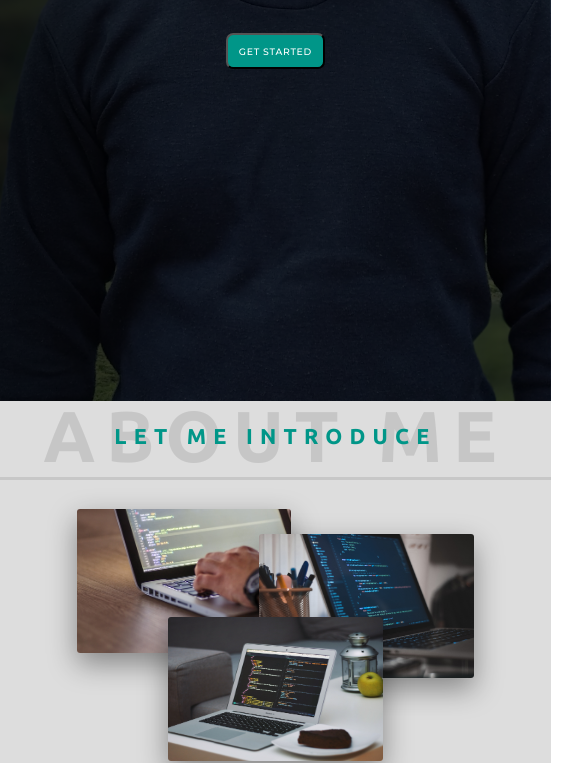
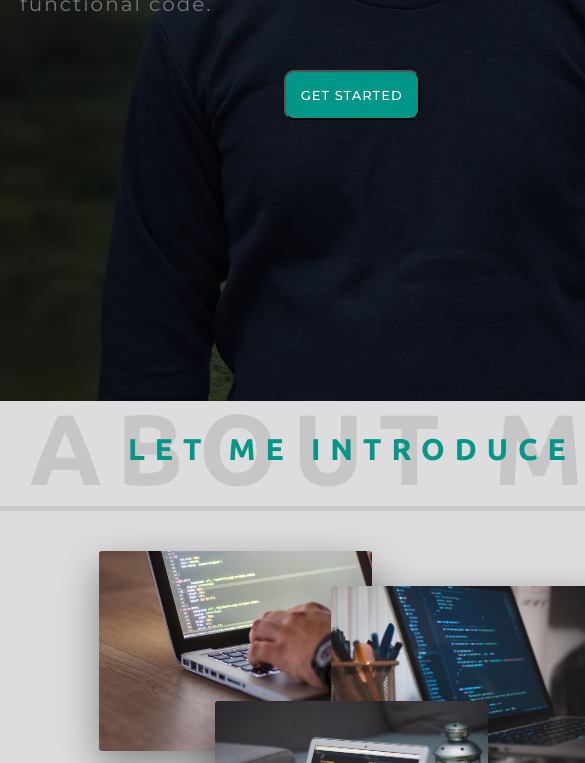
Before and after one commit to aniketDev/my-portfolio, a website: page index.html in a window 390 px wide. Shown: the part 443-1206 px from the top of the page, 585 px wide, since content can reach past the window. Drawn offline with Linux system fonts and the light colour scheme.

Commit message:
responsive lg

```diff
--- a/assets/sass/base/_base.scss
+++ b/assets/sass/base/_base.scss
@@ -10,14 +10,6 @@ html {
     font-size: 62.5%; // 1rem = 10px, 10px/16px = 62.5
     box-sizing: border-box;
     scroll-behavior: smooth;
-
-    @include respond-below(lg) {
-        font-size: 53%;
-    }
-
-    @include respond-below(sm) {
-        font-size: 45%;
-    }
 }
 
 body {
--- a/assets/sass/components/_about.scss
+++ b/assets/sass/components/_about.scss
@@ -2,7 +2,7 @@
     height: calc(100vh - #{$nav-height});
     background-color: #ddd;
 
-    @include respond-below(sm) {
+    @include respond-below(lg) {
         height: auto;
     }
 
@@ -31,8 +31,7 @@
     &__info {
         padding: 0 4rem 0 0;
 
-        @include respond-below(sm) {
-            height: 50rem;
+        @include respond-below(lg) {
             padding: 4rem;
         }
     }
--- a/assets/sass/components/_contact.scss
+++ b/assets/sass/components/_contact.scss
@@ -15,6 +15,10 @@
             position: relative;
             text-transform: uppercase;
             color: rgba(255, 255, 255, 0.2);
+
+            @include respond-below(md) {
+                font-size: 12rem
+            }
 
             span {
                 font-size: 4rem;
--- a/assets/sass/components/_header.scss
+++ b/assets/sass/components/_header.scss
@@ -26,8 +26,7 @@
         .header-text-container {
             margin-left: 2rem;
 
-            @include respond-below(sm) {
-                //margin-left: 0;
+            @include respond-below(lg) {
                 margin: 2rem;
             }
 
--- a/assets/sass/components/_navmenu.scss
+++ b/assets/sass/components/_navmenu.scss
@@ -13,6 +13,10 @@
         color: #fff;
         font-size: 1.6rem;
 
+        @include respond-below(md) {
+            font-size: 1.5rem;
+        }
+
         @include respond-below(sm) {
             visibility: hidden;
         }
@@ -21,6 +25,10 @@
             display: inline-block;
             margin: 0 1rem;
             text-align: center;
+
+            @include respond-below(md) {
+                margin: 0;
+            }
 
             a {
                 position: relative;
--- a/assets/sass/components/_services.scss
+++ b/assets/sass/components/_services.scss
@@ -26,9 +26,17 @@
                 font-size: 13rem;
                 color: rgba(color(yellow), 0.2);
 
+                @include respond-below(md) {
+                    font-size: 9rem
+                }
+
                 span {
                     font-size: 3rem;
                     color: color(amber);
+
+                    @include respond-below(md) {
+                        font-size: 2.5rem
+                    }
                 }
             }
         }
@@ -118,6 +126,7 @@
 
                 @include respond-below(md) {
                     top: 20%;
+                    font-size: 1.6rem;
                 }
 
                 &--1,
@@ -134,6 +143,10 @@
                 font-size: 1.4rem;
                 text-align: justify;
 
+                @include respond-below(lg) {
+                    padding: 1rem;
+                }
+
                 @include respond-below(md) {
                     font-size: 1.3rem;
                     padding: 1rem;
--- a/assets/sass/components/_skills.scss
+++ b/assets/sass/components/_skills.scss
@@ -8,7 +8,7 @@
         padding: 4rem;
 
         @include respond-below(md) {
-            height: calc(100vh - 25rem);
+            height: auto;
             padding: 2rem;
         }
 
@@ -20,6 +20,11 @@
             transition: 0.3s;
             position: relative;
             overflow: hidden;
+
+            @include respond-below(md) {
+                width: 100%;
+                height: 16rem;
+            }
 
             &::before {
                 content: '';
--- a/assets/sass/layout/_grid.scss
+++ b/assets/sass/layout/_grid.scss
@@ -2,8 +2,8 @@
     display: grid;
     justify-content: end;
 
-    @include respond-below(md) {
-        justify-content: center;
+    @include respond-below(lg) {
+        justify-content: space-evenly;
     }
 
     ul {
@@ -23,7 +23,7 @@
         align-content: center;
         justify-content: start;
 
-        @include respond-below(sm) {
+        @include respond-below(lg) {
             justify-content: center;
         }
 
@@ -83,8 +83,12 @@
     grid-row-gap: 3rem;
     grid-column-gap: 4rem;
 
+    @include respond-below(lg) {
+        grid-gap: 2rem;
+    }
+
     @include respond-below(md) {
-        grid-gap: 2rem;
+        grid-gap: 1.5rem;
     }
 
     .skill-box {
@@ -125,7 +129,7 @@
         grid-template-columns: 1fr 1.5fr 0.5fr 3fr 1fr;
         align-items: baseline;
 
-        @include respond-below(md) {
+        @include respond-below(lg) {
             grid-template-columns: 0.3fr 2fr 1fr 3fr 0.3fr;
         }
 
@@ -220,16 +224,22 @@
 
 .contact {
     display: grid;
-    grid-template-rows: auto auto 1fr 0.7fr;
+    grid-template-rows: auto 1fr 0.7fr;
     grid-template-columns: 0.5fr repeat(3, 1fr) 0.5fr;
     grid-column-gap: 4rem;
     align-items: center;
     justify-items: center;
     align-content: center;
 
-    @include respond-below(md) {
+    @include respond-below(lg) {
         grid-template-columns: auto repeat(3, 1fr) auto;
         grid-column-gap: 3rem;
+    }
+
+    @include respond-below(md) {
+        grid-template-rows: auto 1fr 0.7fr;
+        grid-template-columns: 0.5fr repeat(3, 1fr) 0.5fr;
+        grid-column-gap: 4rem;
     }
 
     &__heading {
@@ -239,26 +249,25 @@
 
     &__box {
         display: grid;
-        //grid-template: 1fr 1fr 1fr / 1fr;
         align-items: baseline;
         justify-items: center;
 
         &--1 {
-            grid-area: 3 / 2 / 3 / 3;
+            grid-area: 2 / 2 / 2 / 3;
         }
 
         &--2 {
-            grid-area: 3 / 3 / 3 / 4;
+            grid-area: 2 / 3 / 2 / 4;
         }
 
         &--3 {
-            grid-area: 3 / 4 / 3 / 5;
+            grid-area: 2 / 4 / 2 / 5;
         }
 
     }
 
     &__social {
-        grid-area: 4 / 1 / 4 / 6;
+        grid-area: 3 / 1 / 3 / 6;
         justify-self: center;
     }
 
--- a/assets/sass/pages/_index.scss
+++ b/assets/sass/pages/_index.scss
@@ -16,7 +16,7 @@
             color: rgba(0, 0, 0, 0.1);
 
             @include respond-below(md) {
-                font-size: 10rem;
+                font-size: 9rem;
             }
 
             span {
```
Also changed, not shown: assets/css/style.css, assets/css/style.min.css, 2 other files.
